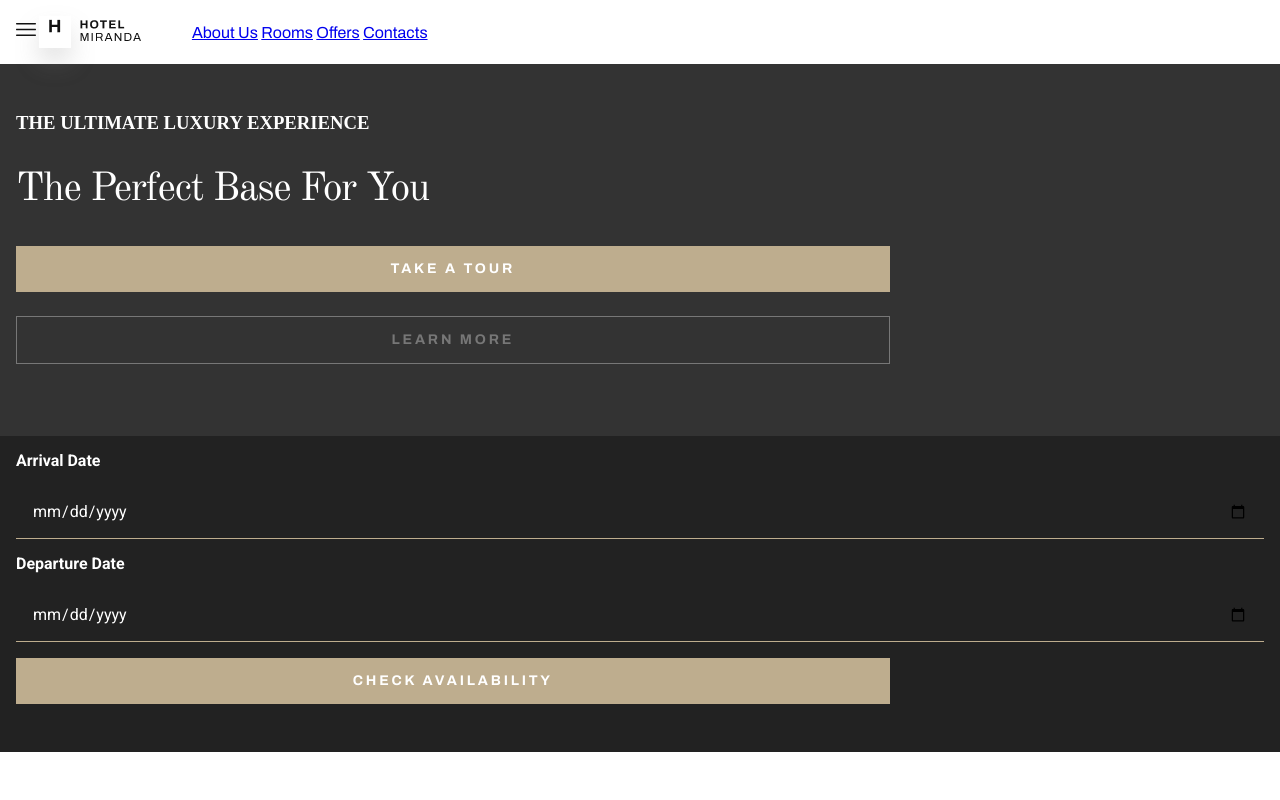
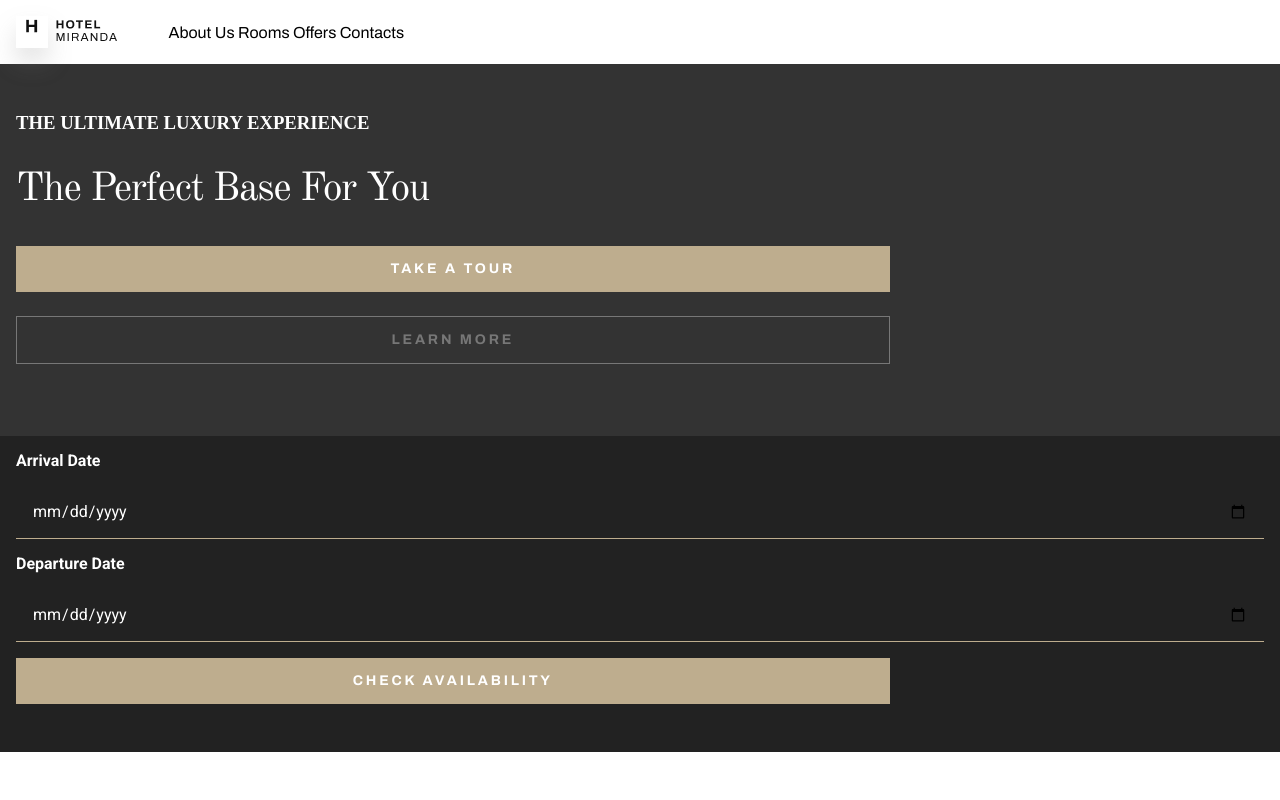
Before and after one commit to VickyCrow/hotel-miranda, a website: page index.html in a window 1280 px wide. Shown: the top 800 px of the page. Drawn offline with nearby package versions, Linux system fonts and the light colour scheme.

Commit message:
header terminado, falta ponerlo en su sitio

```diff
--- a/index.html
+++ b/index.html
@@ -42,7 +42,7 @@
             </ul>
         </details>
         <nav>
-            <ul id="navlist">
+            <ul>
                 <li><a href="./pages/about.html">About Us</a></li>
                 <li><a href="./pages/rooms.html">Rooms</a></li>
                 <li><a href="./pages/offers.html">Offers</a></li>
--- a/styles/scss/components/_header.scss
+++ b/styles/scss/components/_header.scss
@@ -9,7 +9,7 @@ header{
     font-weight: 400;
 
 
-    button,div, nav , details{
+    button,div, details{
         display:inline-block;
         vertical-align: middle;
     }
@@ -44,11 +44,7 @@ header{
     }
 
     nav{
-        margin-left: 3rem;
-        & > ul > li{
-            display:inline-block;
-        }
-
+        display:none;
     }
 
 }
@@ -73,15 +69,31 @@ header{
 }
 
 @media screen and (width >= 1000px){
-    details{
-        display: none;
-    }
+    header{
 
-    nav{
-        & > ul {
-            & > li {
+        details{
+            & > summary::marker {
+                content:none;
+            }
+        }
 
+        nav{
+            display: inline-block;
+            vertical-align: middle;
+            margin-left: 3rem;
+
+            & > ul {
+                & > li {
+                    list-style: none;
+                    display:inline-block;
+
+                    & > a {
+                        text-decoration: none;
+                        color: black;
+                    }
+                }
             }
         }
     }
+
 }
```
Also changed, not shown: styles/css/about.css, styles/css/contact.css, styles/css/home.css, styles/css/offers.css, styles/css/room_details.css, styles/css/rooms.css, 6 other files.
